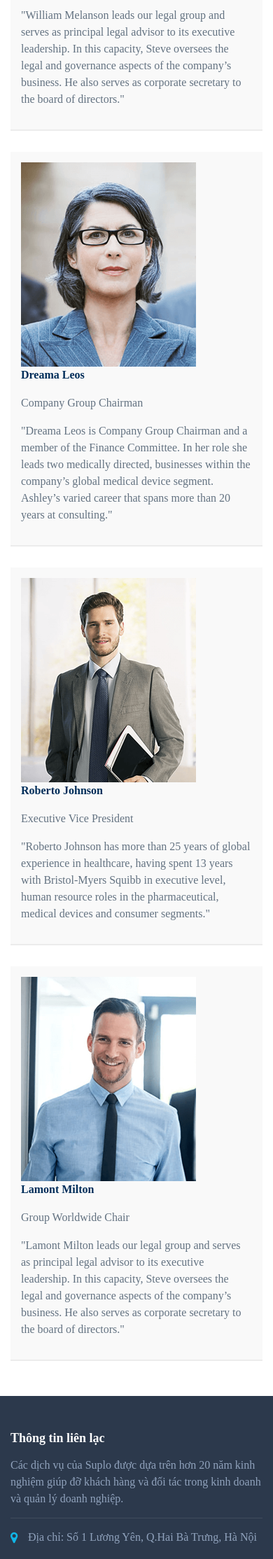
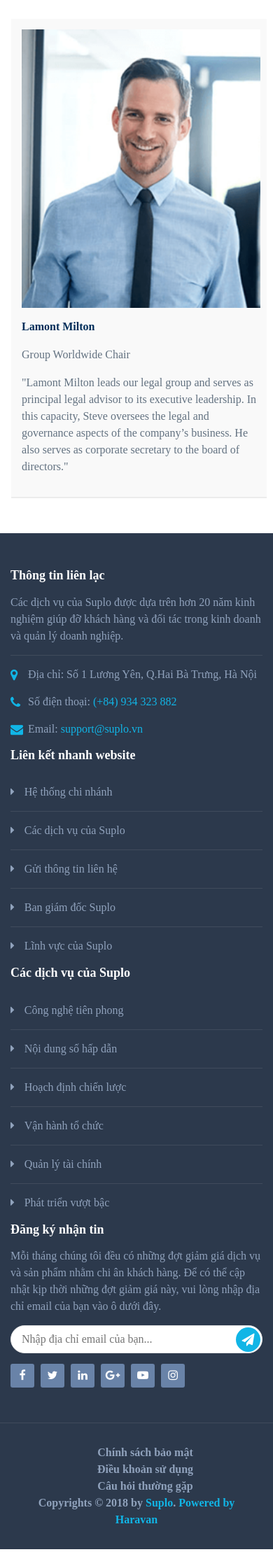
Before and after one commit to BinhIT/-templatetienphongcorp, a PHP site: page /site/gioi-thieu.html in a window 390 px wide; the page is wider, and only the part inside the window is pictured. Shown: the part 4200-6428 px from the top of that part at 70% size. Run offline with PHP 8.4, Linux system fonts and the light colour scheme; some web fonts are replaced.

Commit message:
Cập nhật trang Giới Thiệu (thiếu slide + chưa xong resposive)

```diff
--- a/content/css/footer.css
+++ b/content/css/footer.css
@@ -141,6 +141,10 @@
     margin-bottom: 15px;
 }
 
+#footer .footer-copyrights .container .col-none{
+    display: none;
+}
+
 /*---END FOOTER CONTENT---*/
 
 /*---START FOOTER COPYRIGHTS---*/
@@ -188,3 +192,42 @@
 /*---END FOOTER COPYRIGHTS---*/
 
 /*---------------------END CSS FOOTER---------------------*/
+/*---------------------START CSS RESPONSIVE FOOTER---------------------*/
+/*-----RESPONSIVE IPAD PRO*/
+@media only screen and (max-width: 1024px) {
+    #footer .footer-content .ft-subscribe .ft-sub-wrapper form button {
+        top: 60.6%;
+    }
+}
+
+/*-----RESPONSIVE IPAD*/
+@media only screen and (max-width: 768px) {
+    #footer .footer-content .container .row .col-sm-3 {
+        flex: 0 0 50%;
+        max-width: 50%;
+    }
+    #footer .footer-content .ft-subscribe .ft-sub-wrapper form button{
+        top: 47.5%;
+    }
+    #footer .footer-copyrights .container .col-block{
+        display: none;
+    }
+    #footer .footer-copyrights .container .col-none{
+        display: block;
+    }
+    #footer .footer-copyrights .container .col-none .ft-copyrights-link,
+    #footer .footer-copyrights .container .col-none .ft-copyrights-content{
+        text-align: center;
+    }
+}
+/*-----RESPONSIVE IPHONE*/
+@media only screen and (max-width: 480px){
+    #footer .footer-content .container .row .col-sm-3 {
+        flex: 0 0 100%;
+        max-width: 100%;
+    }
+    #footer .footer-content .ft-subscribe .ft-sub-wrapper form button {
+        top: 63.5%;
+    }
+}
+/*---------------------END CSS RESPONSIVE FOOTER---------------------*/
--- a/content/css/gioi-thieu.css
+++ b/content/css/gioi-thieu.css
@@ -231,8 +231,8 @@
     line-height: 1.2;
 }
 
-.cd-horizontal-timeline .events-content div row .col-sm-6 img {
-    width: 100%;
+.cd-horizontal-timeline .events-content .selected div row col-sm-6 img{
+    width: 100% !important;
 }
 
 .cd-horizontal-timeline .events-content li{
@@ -280,7 +280,55 @@
     color: #012d59;
     font-weight: 800;
 }
+#pau-leaders .container .row .col-sm-6 .staff-img img{
+    width: 100%;
+}
 
 /*---END CSS SECTION 3---*/
 
 /*---------------------END CSS CONTAINER---------------------*/
+
+/*---------------------START CSS RESPONSIVE CONTAINER---------------------*/
+/*-----RESPONSIVE IPAD PRO*/
+@media only screen and (max-width: 1024px) {
+    .cd-horizontal-timeline .events-content li {
+        padding: 0 120px 0 100px;
+    }
+}
+
+/*-----RESPONSIVE IPAD*/
+@media only screen and (max-width: 768px){
+    .cd-horizontal-timeline .events-content li {
+        padding: 0 40px 0 0;
+    }
+    #pau-leaders .container .row .col-sm-6 .staff-wrapper .row{
+        display: grid;
+    }
+    #pau-leaders .container .row .col-sm-6{
+        flex: 0 0 100%;
+        max-width: 33%;
+        padding: 0 9px 0 15.5px;
+    }
+    #pau-leaders .container .row .col-sm-6 .staff-img img,
+    #pau-leaders .container .row .col-sm-6 p {
+        width: 400%;
+    }
+    #pau-leaders .container .row .col-sm-6 .staff-name {
+        margin-top: 15px;
+    }
+}
+/*-----RESPONSIVE IPHONE*/
+@media only screen and (max-width: 480px){
+    #pau-leaders .container .row .col-sm-6 .staff-img img, #pau-leaders .container .row .col-sm-6 p {
+        width: 205%;
+    }
+    #pau-leaders .container .row .col-sm-6 {
+        flex: 0 0 100% !important;
+        max-width: 100% !important;
+    }
+    #pau-leaders .container .row .col-sm-6 .staff-img img, #pau-leaders .container .row .col-sm-6 p {
+        width: 100% !important;
+    }
+}
+
+/*---------------------END CSS RESPONSIVE CONTAINER---------------------*/
--- a/content/css/header.css
+++ b/content/css/header.css
@@ -37,6 +37,9 @@ h6 {
 
 /*CSS DESKTOP-HEADER-TOP*/
 
+#header .mobile-header{
+    display: none;
+}
 #header .desktop-header .desktop-header-top {
     background: #2c394c;
     display: flow-root;
@@ -268,3 +271,29 @@ h6 {
 }
 
 /*---------------------END CSS HEADER---------------------*/
+/*---------------------START CSS RESPONSIVE HEADER---------------------*/
+/*-----RESPONSIVE IPAD PRO*/
+@media (min-width: 1024px) {
+    #header .desktop-header .desktop-header-center .hd-contact > div:last-child{
+        margin-right: 8px;
+    }
+}
+/*-----RESPONSIVE IPAD*/
+@media only screen and (max-width: 768px) {
+    .medium--hide {
+        display: none !important;
+    }
+    #header .mobile-header {
+        display: block;
+        background: #ffffff;
+        padding: 30px 0px;
+    }
+    #header .mobile-header .hd-btnMenu > a {
+        padding: 0px;
+        color: #637281;
+        text-transform: uppercase !important;
+        font-size: 25px;
+        font-weight: 700;
+    }
+}
+/*---------------------END CSS RESPONSIVE HEADER---------------------*/
--- a/site/gioi-thieu.html
+++ b/site/gioi-thieu.html
@@ -588,15 +609,15 @@
         </div>
         <div class="footer-copyrights">
             <div class="container">
-                <div class="row">
-                    <div class="col-sm-6">
+                <div class="row col-block">
+                    <div class="col-sm-5">
                         <div class="ft-copyrights-content wow fadeInLeft" data-wow-duration="0.75s" data-wow-delay="0.2s" style="visibility: visible; animation-duration: 0.75s; animation-delay: 0.2s; animation-name: fadeInLeft;">
                             Copyrights © 2018 by
                             <a href="#"> Suplo</a>.
                             <a href="#">Powered by Haravan</a>
                         </div>
                     </div>
-                    <div class="col-sm-6">
+                    <div class="col-sm-7">
                         <div class="ft-copyrights-link text-right">
                             <ul class="no-bullets">
                                 <li class="wow fadeInRight" data-wow-delay="0.2s" data-wow-duration="0.75s" style="visibility: visible; animation-duration: 0.75s; animation-delay: 0.2s; animation-name: fadeInRight;">
@@ -612,6 +633,31 @@
                         </div>
                     </div>
                 </div>
+                <div class="col-none">
+                    <div class="col-sm-12">
+                        <div class="ft-copyrights-link">
+                            <ul>
+                                <li data-wow-delay="0.2s" data-wow-duration="0.75s" style="visibility: visible; animation-duration: 0.75s; animation-delay: 0.2s; animation-name: fadeInRight;">
+                                    <a href="#">Chính sách bảo mật</a>
+                                </li>
+                                <li data-wow-delay="0.4s" data-wow-duration="0.75s" style="visibility: visible; animation-duration: 0.75s; animation-delay: 0.4s; animation-name: fadeInRight;">
+                                    <a href="#">Điều khoản sử dụng</a>
+                                </li>
+                                <li data-wow-delay="0.6s" data-wow-duration="0.75s" style="visibility: visible; animation-duration: 0.75s; animation-delay: 0.6s; animation-name: fadeInRight;">
+                                    <a href="#">Câu hỏi thường gặp</a>
+                                </li>
+                            </ul>
+                        </div>
+                    </div>
+                    <div class="col-sm-12">
+                        <div class="ft-copyrights-content" data-wow-duration="0.75s" data-wow-delay="0.2s" style="visibility: visible; animation-duration: 0.75s; animation-delay: 0.2s; animation-name: fadeInLeft;">
+                            Copyrights © 2018 by
+                            <a href="#"> Suplo</a>.
+                            <a href="#">Powered by Haravan</a>
+                        </div>
+                    </div>
+
+                </div>
             </div>
         </div>
     </footer>
```
Also changed, not shown: other parts of site/gioi-thieu.html (+27 -6 lines).
